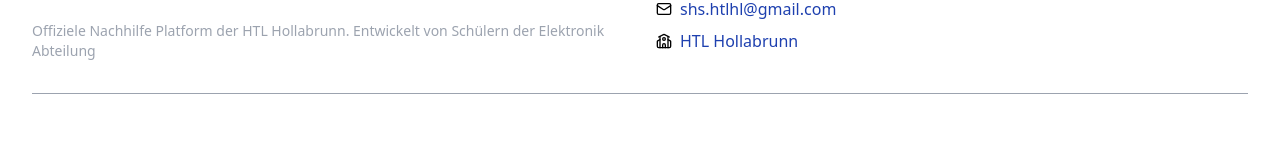
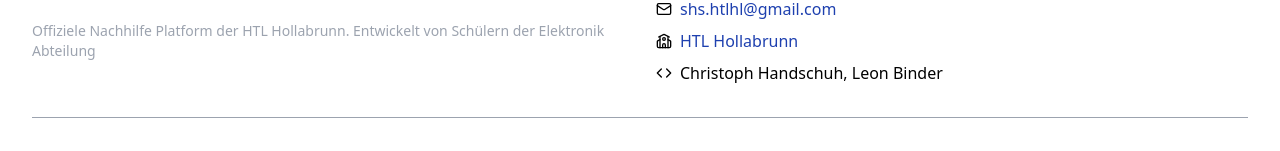
Before and after one commit to ChristophHandschuh/SHS, a React (Vite) app in the folder frontend/: page / in a window 1280 px wide. Shown: the part 361-512 px from the top of the page. Built offline with nearby package versions, Linux system fonts and the light colour scheme; no server answers.

Commit message:
changed footer

```diff
--- a/frontend/src/components/ui/footer.tsx
+++ b/frontend/src/components/ui/footer.tsx
@@ -39,6 +39,10 @@ export default function Footer() {
                 <School size={16} />
                 <a href="https://www.htl-hl.ac.at/web/" className="text-blue-800">HTL Hollabrunn</a>
               </li>
+              <li className="flex items-center space-x-2">
+                <Code size={16} />
+                <p>Christoph Handschuh, Leon Binder</p>
+              </li>
             </ul>
           </div>
         </div>
```
Also changed, not shown: 2 other files (tests, documents, lock files or other folders).
